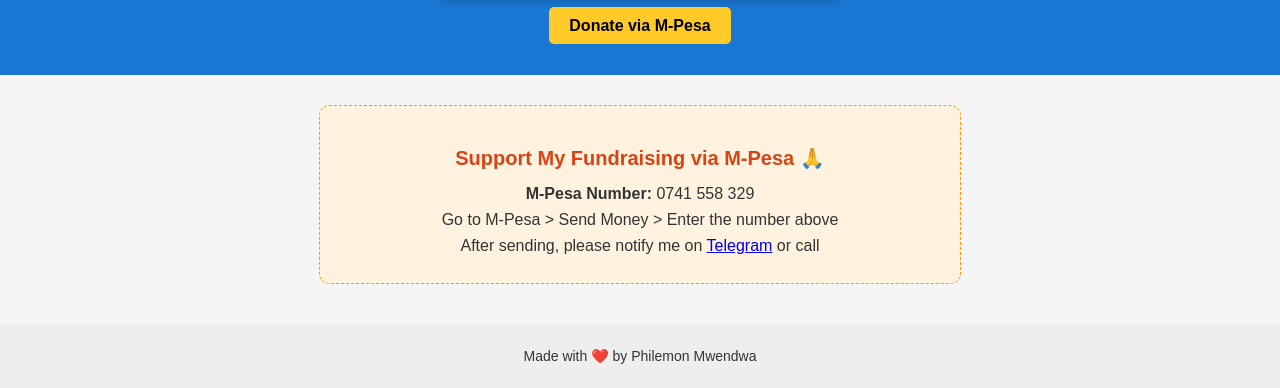
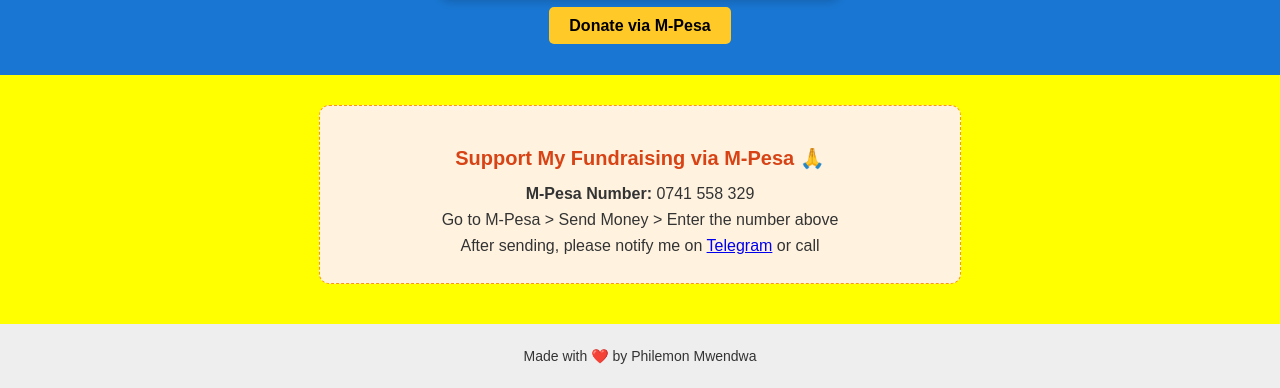
Before and after one commit to architectPhilemon/Fundraising-site, a plain HTML site: page index.html in a window 1280 px wide. Shown: the part 434-822 px from the top of the page. Drawn offline with Linux system fonts and the light colour scheme.

Commit message:
Update styles.css

```diff
--- a/styles.css
+++ b/styles.css
@@ -2,7 +2,7 @@ body {
   font-family: Arial, sans-serif;
   margin: 0;
   padding: 0;
-  background-color: #f5f5f5;
+  background-color: yellow;
   color: #333;
 }
 
```
